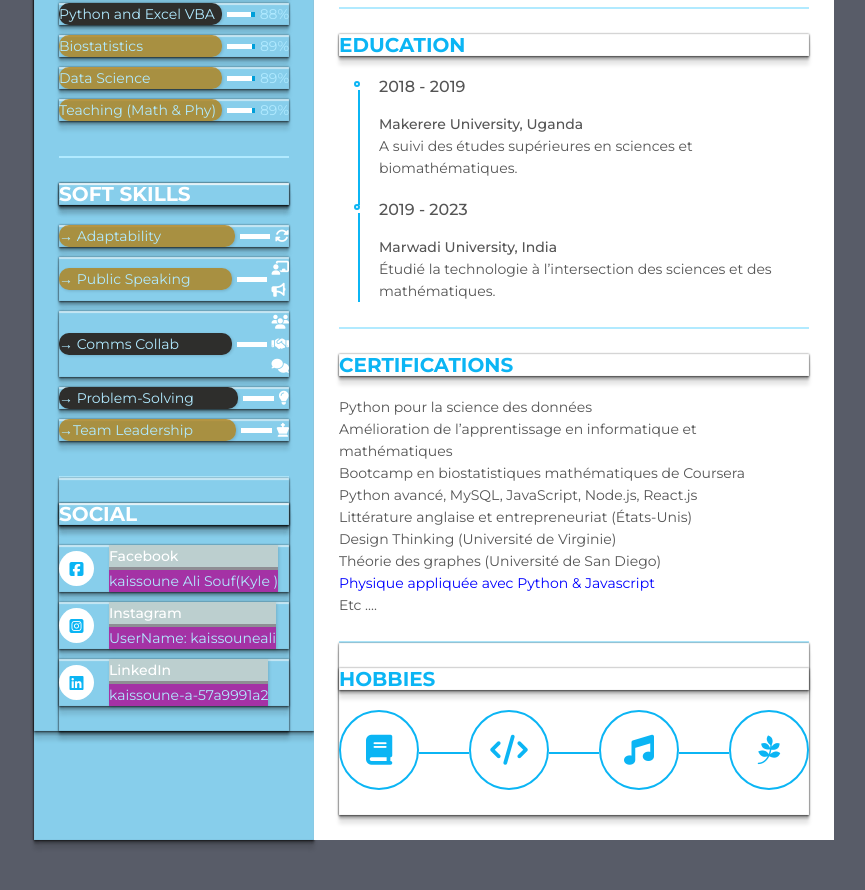
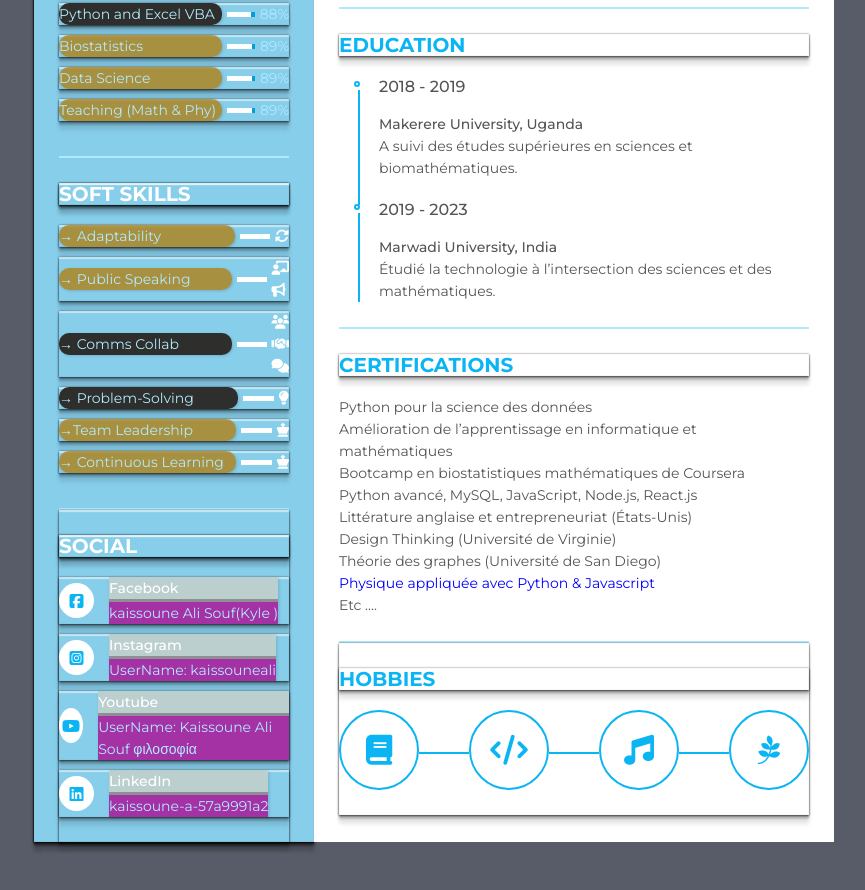
Before and after one commit to Kyle-Leads/CV-, a plain HTML site: page index.html in a window 1280 px wide. Shown: the part 1126-2016 px from the top of the page, without its empty margins (206-1071 px from the left). Drawn offline with Linux system fonts and the light colour scheme.

Commit message:
Update index.html

```diff
--- a/index.html
+++ b/index.html
@@ -217,6 +217,16 @@
              </div>
              <div class="skill_per"><i style="background-color: rgba(177, 128, 22, 0.795), #4caf50; color: white;" ></i><i style="background-color: rgba(177, 128, 22, 0.795), #4caf50; color: white;"  style="background-color: rgba(177, 128, 22, 0.795), #4caf50; color: white;" class="fas fa-chess-king"></i></div>
            </li>
+
+             <li>
+             <div class="skill_name" style="background-color: rgba(177, 128, 22, 0.795)">
+              → Continuous Learning
+             </div>
+             <div class="skill_progress">
+               <span style="width: 100%;"></span>
+             </div>
+             <div class="skill_per"><i style="background-color: rgba(177, 128, 22, 0.795), #4caf50; color: white;" ></i><i style="background-color: rgba(177, 128, 22, 0.795), #4caf50; color: white;"  style="background-color: rgba(177, 128, 22, 0.795), #4caf50; color: white;" class="fas fa-chess-king"></i></div>
+           </li>
          </ul>
        </div>
        <div class="resume_item resume_social">
@@ -242,6 +252,15 @@
               <p style="background-color: rgba(170, 27, 170, 0.795)">UserName: kaissouneali</p>
             </div>
           </li>
+           <li>
+            <div class="icon">
+              <i class="fab fa-youtube"></i>
+            </div>
+            <div class="data">
+              <p class="semi-bold" style="background-color: rgb(188, 207, 207);">Youtube</p>
+              <p style="background-color: rgba(170, 27, 170, 0.795)">UserName: Kaissoune Ali Souf φιλοσοφία</p>
+            </div>
+          </li>
 
            <li>
              <div class="icon">
@@ -255,6 +274,7 @@
          </ul>
        </div>
      </div>
+
   </div>
   <div class="resume_right">
     <div class="resume_item resume_about">
```
